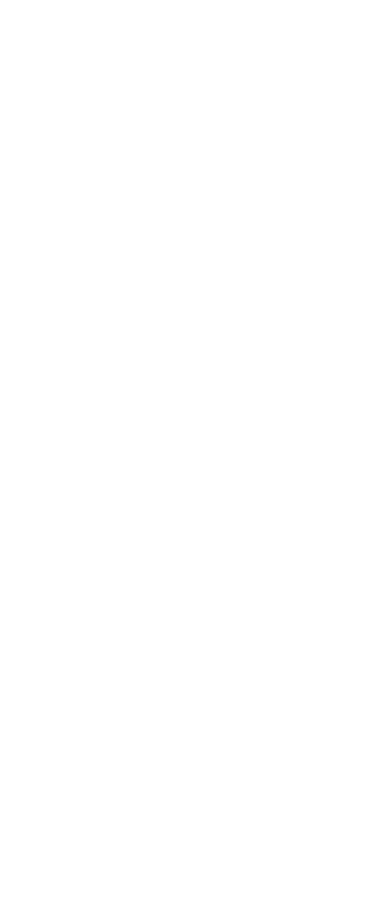
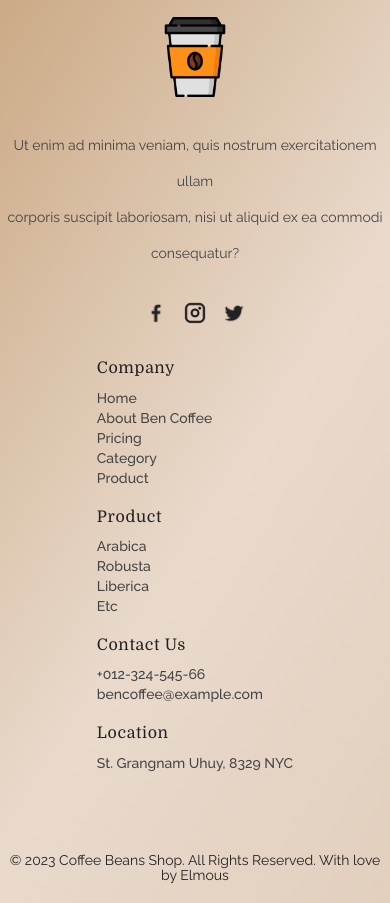
Before and after one commit to bleartdemaku/coffee, a React (Vite) app: page / in a window 390 px wide. Shown: the part 9360-10263 px from the top of the page. Before the commit the page ends 9277 px from the top, so only its background shows below. Built offline with nearby package versions, Linux system fonts and the light colour scheme; a web font is replaced by a local one.

Commit message:
footer component responsiveness added

```diff
--- a/src/App.jsx
+++ b/src/App.jsx
@@ -28,9 +28,7 @@
       <Contact />
       <Testimonials />
       <Posts />
-      {/*
       <Footer />
-    */}
     </>
   );
 }
--- a/src/components/Footer/Footer.css
+++ b/src/components/Footer/Footer.css
@@ -87,3 +87,222 @@
   line-height: 25.2px;
   padding: 50px 0;
 }
+
+@media only screen and (min-width: 1400px) and (max-width: 1720px) {
+  .footer__end {
+    margin-top: 100px;
+  }
+
+  .footer {
+    padding: 100px 100px;
+  }
+
+  .footer__media-logo img {
+    width: 128px;
+  }
+
+  .footer__media-subtitle {
+    font-size: 18px;
+  }
+
+  .footer__links-container:nth-child(2) {
+    margin: 0 80px;
+  }
+
+  .footer__links-container-title {
+    font-size: 22px;
+    margin-bottom: 20px;
+  }
+
+  .footer__links-container-link a {
+    font-size: 18px;
+    line-height: 32px;
+  }
+}
+
+@media only screen and (min-width: 992px) and (max-width: 1399px) {
+  .footer__end {
+    margin-top: 100px;
+  }
+
+  .footer {
+    padding: 100px 50px;
+  }
+
+  .footer__media-logo img {
+    width: 100px;
+  }
+
+  .footer__media-subtitle {
+    font-size: 16px;
+  }
+
+  .footer__links-container:nth-child(2) {
+    margin: 0 50px;
+  }
+
+  .footer__links-container-title {
+    font-size: 20px;
+    margin-bottom: 10px;
+  }
+
+  .footer__links-container-link a {
+    font-size: 16px;
+    line-height: 28px;
+  }
+}
+
+@media only screen and (min-width: 768px) and (max-width: 991px) {
+  .footer__end {
+    margin-top: 100px;
+  }
+
+  .footer {
+    padding: 100px 50px;
+    flex-direction: column;
+  }
+
+  .footer__media-logo {
+    display: flex;
+    justify-content: center;
+  }
+
+  .footer__media-logo img {
+    width: 100px;
+  }
+
+  .footer__media-subtitle {
+    font-size: 16px;
+    text-align: center;
+  }
+
+  .footer__media {
+    display: flex;
+    justify-self: center;
+    align-items: center;
+    margin-bottom: 30px;
+  }
+
+  .footer__links-container:nth-child(2) {
+    margin: 0 50px;
+  }
+
+  .footer__links-container-title {
+    font-size: 20px;
+    margin-bottom: 10px;
+  }
+
+  .footer__links-container-link a {
+    font-size: 16px;
+    line-height: 28px;
+  }
+}
+
+@media only screen and (min-width: 576px) and (max-width: 767px) {
+  .footer__end {
+    margin-top: 50px;
+  }
+
+  .footer {
+    padding: 50px 0px;
+    flex-direction: column;
+  }
+
+  .footer__media-logo {
+    display: flex;
+    justify-content: center;
+  }
+
+  .footer__media-logo img {
+    width: 100px;
+  }
+
+  .footer__media-subtitle {
+    font-size: 16px;
+    text-align: center;
+  }
+
+  .footer__media {
+    display: flex;
+    justify-self: center;
+    align-items: center;
+    margin-bottom: 30px;
+  }
+
+  .footer__links-container:nth-child(2) {
+    margin: 0 50px;
+  }
+
+  .footer__links-container-title {
+    font-size: 18px;
+    margin-bottom: 0px;
+  }
+
+  .footer__links-container-link a {
+    font-size: 14px;
+    line-height: 20px;
+  }
+}
+
+@media only screen and (max-width: 575px) {
+  .footer__end {
+    margin-top: 50px;
+  }
+
+  .footer {
+    padding: 50px 0px;
+    flex-direction: column;
+  }
+
+  .footer__media-logo {
+    display: flex;
+    justify-content: center;
+  }
+
+  .footer__media-logo img {
+    width: 80px;
+  }
+
+  .footer__media-subtitle {
+    font-size: 14px;
+    text-align: center;
+  }
+
+  .footer__media {
+    display: flex;
+    justify-self: center;
+    align-items: center;
+    margin-bottom: 20px;
+  }
+
+  .footer__links {
+    flex-direction: column;
+    justify-content: flex-start;
+    align-items: flex-start;
+  }
+  .footer__links-container {
+    justify-content: flex-start;
+    align-items: flex-start;
+  }
+
+  .footer__links-container:nth-child(2) {
+    margin: 0 0px;
+  }
+
+  .footer__links-container-title {
+    font-size: 16px;
+    margin-bottom: 0px;
+  }
+
+  .footer__links-container-link a {
+    font-size: 14px;
+    line-height: 20px;
+  }
+
+  .footer__end-it {
+    text-align: center;
+    font-size: 14px;
+    line-height: 15px;
+    padding: 20px 0;
+  }
+}
```
